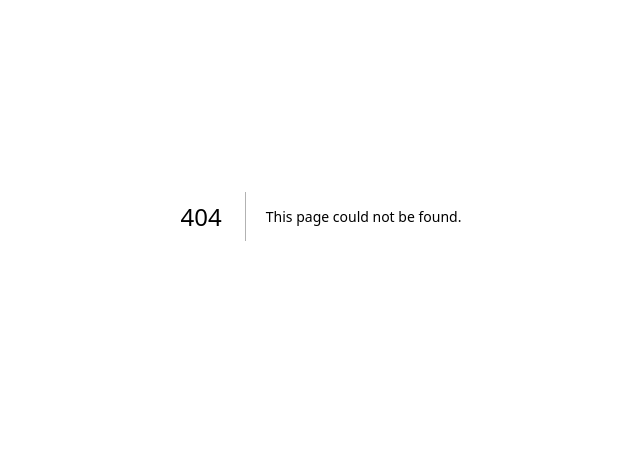
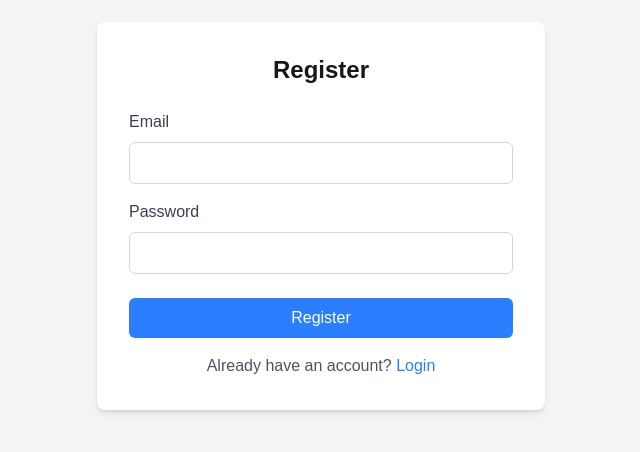
Before and after one commit to eugenenyathi/weatherapp, a Next.js app: page /register in a window 1280 px wide. Before the commit this address had no page. Shown: the part 184-636 px from the top of the page, without its empty margins (319-959 px from the left). Built offline with nearby package versions, Linux system fonts and the light colour scheme.

Commit message:
Login and registration pages with form validation,  authentication using localStorage to persist login state, protected "Add Location" functionality that redirects to login if not authenticated

```diff
--- /dev/null
+++ b/app/AuthContext.tsx
@@ -0,0 +1,45 @@
+'use client';
+
+import { createContext, useContext, useEffect, useState, ReactNode } from 'react';
+
+interface AuthContextType {
+  isLoggedIn: boolean;
+  login: () => void;
+  logout: () => void;
+}
+
+const AuthContext = createContext<AuthContextType | undefined>(undefined);
+
+export function AuthProvider({ children }: { children: ReactNode }) {
+  const [isLoggedIn, setIsLoggedIn] = useState(false);
+
+  useEffect(() => {
+    // Check if user is logged in on initial load
+    const loggedIn = localStorage.getItem('isLoggedIn') === 'true';
+    setIsLoggedIn(loggedIn);
+  }, []);
+
+  const login = () => {
+    localStorage.setItem('isLoggedIn', 'true');
+    setIsLoggedIn(true);
+  };
+
+  const logout = () => {
+    localStorage.removeItem('isLoggedIn');
+    setIsLoggedIn(false);
+  };
+
+  return (
+    <AuthContext.Provider value={{ isLoggedIn, login, logout }}>
+      {children}
+    </AuthContext.Provider>
+  );
+}
+
+export function useAuth() {
+  const context = useContext(AuthContext);
+  if (context === undefined) {
+    throw new Error('useAuth must be used within an AuthProvider');
+  }
+  return context;
+}
--- a/app/Header.tsx
+++ b/app/Header.tsx
@@ -1,9 +1,36 @@
+'use client';
+
+import { useAuth } from './AuthContext';
+import { useRouter } from 'next/navigation';
+
 interface HeaderProps {
   onAddLocationClick: () => void;
-  onUserIconClick: () => void;
 }
 
-const Header = ({ onAddLocationClick, onUserIconClick }: HeaderProps) => {
+const Header = ({ onAddLocationClick }: HeaderProps) => {
+  const { isLoggedIn, logout } = useAuth();
+  const router = useRouter();
+
+  const handleAddLocationButtonClick = () => {
+    if (isLoggedIn) {
+      onAddLocationClick();
+    } else {
+      // Redirect to login page
+      router.push('/login');
+    }
+  };
+
+  const handleUserIconClick = () => {
+    if (isLoggedIn) {
+      // Log out the user
+      logout();
+      router.push('/'); // Redirect to home after logout
+    } else {
+      // Navigate to login page
+      router.push('/login');
+    }
+  };
+
   return (
     <div className="flex items-center justify-between p-4">
       <div className="flex items-center space-x-2">
@@ -14,15 +41,15 @@
       <div className="flex items-center space-x-4">
         <button
           className="inline-flex items-center justify-center whitespace-nowrap rounded-sm px-3 py-1.5 text-sm font-medium transition-all bg-gray-100 text-gray-500 hover:bg-gray-200"
-          onClick={onAddLocationClick}
+          onClick={handleAddLocationButtonClick}
         >
           Add Location
         </button>
         <button
           className="inline-flex items-center justify-center whitespace-nowrap rounded-sm px-3 py-1.5 text-sm font-medium transition-all bg-gray-100 text-gray-500 hover:bg-gray-200"
-          onClick={onUserIconClick}
+          onClick={handleUserIconClick}
         >
-          👤
+          {isLoggedIn ? 'Logout' : '👤'}
         </button>
       </div>
     </div>
--- /dev/null
+++ b/app/login/page.tsx
@@ -0,0 +1,65 @@
+'use client';
+
+import { useState } from 'react';
+import { useRouter } from 'next/navigation';
+import Link from 'next/link';
+
+export default function Login() {
+  const [email, setEmail] = useState('');
+  const [password, setPassword] = useState('');
+  const router = useRouter();
+
+  const handleSubmit = (e: React.FormEvent) => {
+    e.preventDefault();
+    // In a real app, you would authenticate the user here
+    // For now, we'll just simulate a successful login
+    localStorage.setItem('isLoggedIn', 'true');
+    router.push('/'); // Redirect to home page
+  };
+
+  return (
+    <div className="min-h-screen bg-gray-100 flex items-center justify-center">
+      <div className="bg-white p-8 rounded-lg shadow-md w-full max-w-md">
+        <h1 className="text-2xl font-bold text-center mb-6">Login</h1>
+        <form onSubmit={handleSubmit}>
+          <div className="mb-4">
+            <label htmlFor="email" className="block text-gray-700 mb-2">Email</label>
+            <input
+              type="email"
+              id="email"
+              value={email}
+              onChange={(e) => setEmail(e.target.value)}
+              className="w-full px-3 py-2 border border-gray-300 rounded-md focus:outline-none focus:ring-2 focus:ring-blue-500"
+              required
+            />
+          </div>
+          <div className="mb-6">
+            <label htmlFor="password" className="block text-gray-700 mb-2">Password</label>
+            <input
+              type="password"
+              id="password"
+              value={password}
+              onChange={(e) => setPassword(e.target.value)}
+              className="w-full px-3 py-2 border border-gray-300 rounded-md focus:outline-none focus:ring-2 focus:ring-blue-500"
+              required
+            />
+          </div>
+          <button
+            type="submit"
+            className="w-full bg-blue-500 text-white py-2 px-4 rounded-md hover:bg-blue-600 transition-colors"
+          >
+            Login
+          </button>
+        </form>
+        <div className="mt-4 text-center">
+          <p className="text-gray-600">
+            Don't have an account?{' '}
+            <Link href="/register" className="text-blue-500 hover:underline">
+              Register
+            </Link>
+          </p>
+        </div>
+      </div>
+    </div>
+  );
+}
--- a/app/page.tsx
+++ b/app/page.tsx
@@ -2,6 +2,7 @@
 
 import { useState } from 'react';
 import { QueryClient, QueryClientProvider } from '@tanstack/react-query';
+import { AuthProvider } from './AuthContext';
 import LocationsList from './WeatherComponent';
 import ForecastComponent from './ForecastComponent';
 import Tabs from './Tabs';
@@ -48,9 +49,6 @@
     setIsModalOpen(true);
   };
 
-  const handleUserIconClick = () => {
-    alert('User profile clicked!');
-  };
 
   const handleAddLocation = (location: Location) => {
     // Add the location to saved locations
@@ -73,13 +71,11 @@
   };
 
   return (
+    <AuthProvider>
       <QueryClientProvider client={queryClient}>
         <div className="min-h-screen bg-gray-200 flex items-center justify-center">
           <div className="w-[70%]">
-          <Header
-            onAddLocationClick={handleAddLocationClick}
-            onUserIconClick={handleUserIconClick}
-          />
+            <Header onAddLocationClick={() => setIsModalOpen(true)} />
 
             <Tabs defaultValue="all">
               {selectedLocation ? (
@@ -105,5 +101,6 @@
           </div>
         </div>
       </QueryClientProvider>
+    </AuthProvider>
   );
 }
--- /dev/null
+++ b/app/register/page.tsx
@@ -0,0 +1,65 @@
+'use client';
+
+import { useState } from 'react';
+import { useRouter } from 'next/navigation';
+import Link from 'next/link';
+
+export default function Register() {
+  const [email, setEmail] = useState('');
+  const [password, setPassword] = useState('');
+  const router = useRouter();
+
+  const handleSubmit = (e: React.FormEvent) => {
+    e.preventDefault();
+    // In a real app, you would register the user here
+    // For now, we'll just simulate a successful registration
+    localStorage.setItem('isLoggedIn', 'true');
+    router.push('/'); // Redirect to home page
+  };
+
+  return (
+    <div className="min-h-screen bg-gray-100 flex items-center justify-center">
+      <div className="bg-white p-8 rounded-lg shadow-md w-full max-w-md">
+        <h1 className="text-2xl font-bold text-center mb-6">Register</h1>
+        <form onSubmit={handleSubmit}>
+          <div className="mb-4">
+            <label htmlFor="email" className="block text-gray-700 mb-2">Email</label>
+            <input
+              type="email"
+              id="email"
+              value={email}
+              onChange={(e) => setEmail(e.target.value)}
+              className="w-full px-3 py-2 border border-gray-300 rounded-md focus:outline-none focus:ring-2 focus:ring-blue-500"
+              required
+            />
+          </div>
+          <div className="mb-6">
+            <label htmlFor="password" className="block text-gray-700 mb-2">Password</label>
+            <input
+              type="password"
+              id="password"
+              value={password}
+              onChange={(e) => setPassword(e.target.value)}
+              className="w-full px-3 py-2 border border-gray-300 rounded-md focus:outline-none focus:ring-2 focus:ring-blue-500"
+              required
+            />
+          </div>
+          <button
+            type="submit"
+            className="w-full bg-blue-500 text-white py-2 px-4 rounded-md hover:bg-blue-600 transition-colors"
+          >
+            Register
+          </button>
+        </form>
+        <div className="mt-4 text-center">
+          <p className="text-gray-600">
+            Already have an account?{' '}
+            <Link href="/login" className="text-blue-500 hover:underline">
+              Login
+            </Link>
+          </p>
+        </div>
+      </div>
+    </div>
+  );
+}
```
Lines whose indentation alone changed are shown as unchanged.
